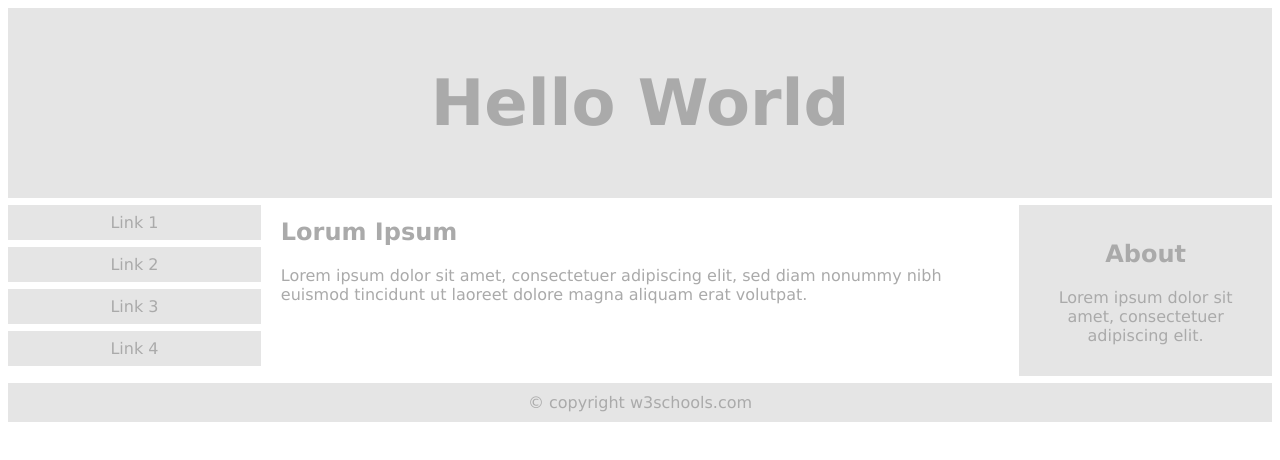
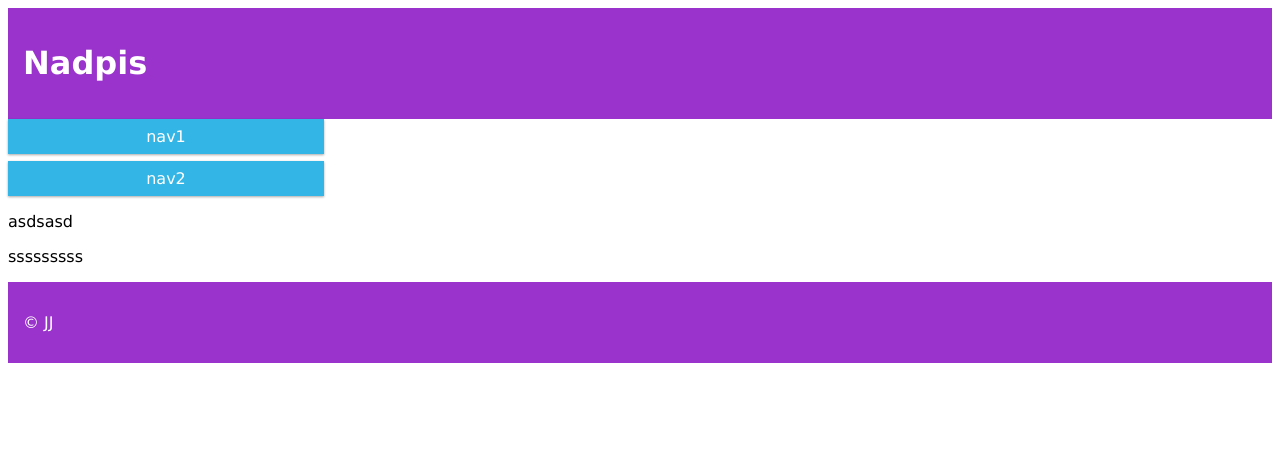
Before and after one commit to Jakub-Jan/potential-memory, a plain HTML site: page index.html in a window 1280 px wide. Drawn offline with Linux system fonts and the light colour scheme.

Commit message:
kompletni predelani index.html a mainStyle.css podle w3 grid view

```diff
--- a/css/mainStyle.css
+++ b/css/mainStyle.css
@@ -1,43 +1,84 @@
-* {
-    box-sizing: border-box;
+[class*="col-"] {
+    width: 100%;
 }
 
-h1 {
-    font-size: 5vw;
-}
-
-.menu {
-    float: left;
-    width: 20%;
-    text-align: center;
-}
-
-.menuitem {
-    background-color: #e5e5e5;
-    padding: 8px;
-    margin-top: 7px;
-}
-
-.main {
-    float: left;
-    width: 60%;
-    padding: 0 20px;
-}
-
-.right {
-    background-color: #e5e5e5;
-    float: left;
-    width: 20%;
-    padding: 15px;
-    margin-top: 7px;
-    text-align: center;
-}
-
-@media only screen and (max-width:620px) {
-    /* For mobile phones: */
-    .menu,
-    .main,
-    .right {
+@media only screen and (min-width: 768px) {
+    /* For desktop: */
+    .col-1 {
+        width: 8.33%;
+    }
+    .col-2 {
+        width: 16.66%;
+    }
+    .col-3 {
+        width: 25%;
+    }
+    .col-4 {
+        width: 33.33%;
+    }
+    .col-5 {
+        width: 41.66%;
+    }
+    .col-6 {
+        width: 50%;
+    }
+    .col-7 {
+        width: 58.33%;
+    }
+    .col-8 {
+        width: 66.66%;
+    }
+    .col-9 {
+        width: 75%;
+    }
+    .col-10 {
+        width: 83.33%;
+    }
+    .col-11 {
+        width: 91.66%;
+    }
+    .col-12 {
         width: 100%;
     }
 }
+
+html {
+    font-family: "Lucida Sans", sans-serif;
+}
+
+header {
+    background-color: #9933cc;
+    color: #ffffff;
+    padding: 15px;
+}
+
+nav {}
+
+nav ul {
+    list-style-type: none;
+    margin: 0;
+    padding: 0;
+}
+
+nav ul a {
+    text-decoration: none;
+}
+
+nav ul a li {
+    text-align: center;
+    padding: 8px;
+    margin-bottom: 7px;
+    background-color: #33b5e5;
+    color: #ffffff;
+    box-shadow: 0 1px 3px rgba(0, 0, 0, 0.12), 0 1px 2px rgba(0, 0, 0, 0.24);
+}
+
+nav ul a li:hover {
+    background-color: #9933cc;
+}
+
+footer {
+    background-color: #9933cc;
+    color: #ffffff;
+    padding: 15px;
+}
--- a/index.html
+++ b/index.html
@@ -2,41 +2,35 @@
 <html>
 
 <head>
-    <title></title>
-    <meta charset="utf-8">
     <link rel="stylesheet" type="text/css" href="css/mainStyle.css">
+    <meta name="viewport" content="width=device-width, initial-scale=1.0">
 </head>
 
 <body>
-
-    <body style="font-family:Verdana;color:#aaaaaa;">
-
-        <div style="background-color:#e5e5e5;padding:15px;text-align:center;">
-            <h1>Hello World</h1>
-        </div>
-
-        <div style="overflow:auto">
-            <div class="menu">
-                <div class="menuitem">Link 1</div>
-                <div class="menuitem">Link 2</div>
-                <div class="menuitem">Link 3</div>
-                <div class="menuitem">Link 4</div>
-            </div>
-
-            <div class="main">
-                <h2>Lorum Ipsum</h2>
-                <p>Lorem ipsum dolor sit amet, consectetuer adipiscing elit, sed diam nonummy nibh euismod tincidunt ut laoreet dolore magna aliquam erat volutpat.</p>
-            </div>
-
-            <div class="right">
-                <h2>About</h2>
-                <p>Lorem ipsum dolor sit amet, consectetuer adipiscing elit.</p>
-            </div>
-        </div>
-
-        <div style="background-color:#e5e5e5;text-align:center;padding:10px;margin-top:7px;">© copyright w3schools.com</div>
-
-    </body>
+    <header>
+        <h1>Nadpis</h1>
+    </header>
+    <nav class="col-3">
+        <ul>
+            <a href="#nav1">
+                <li>nav1</li>
+            </a>
+            <a href="#nav2">
+                <li>nav2</li>
+            </a>
+        </ul>
+    </nav>
+    <main class="col-9">
+        <section id="nav1">
+            <p>asdsasd</p>
+        </section>
+        <section>
+            <p>sssssssss</p>
+        </section>
+    </main>
+    <footer>
+        <p>&copy; JJ</p>
+    </footer>
 </body>
 
 </html>
```
